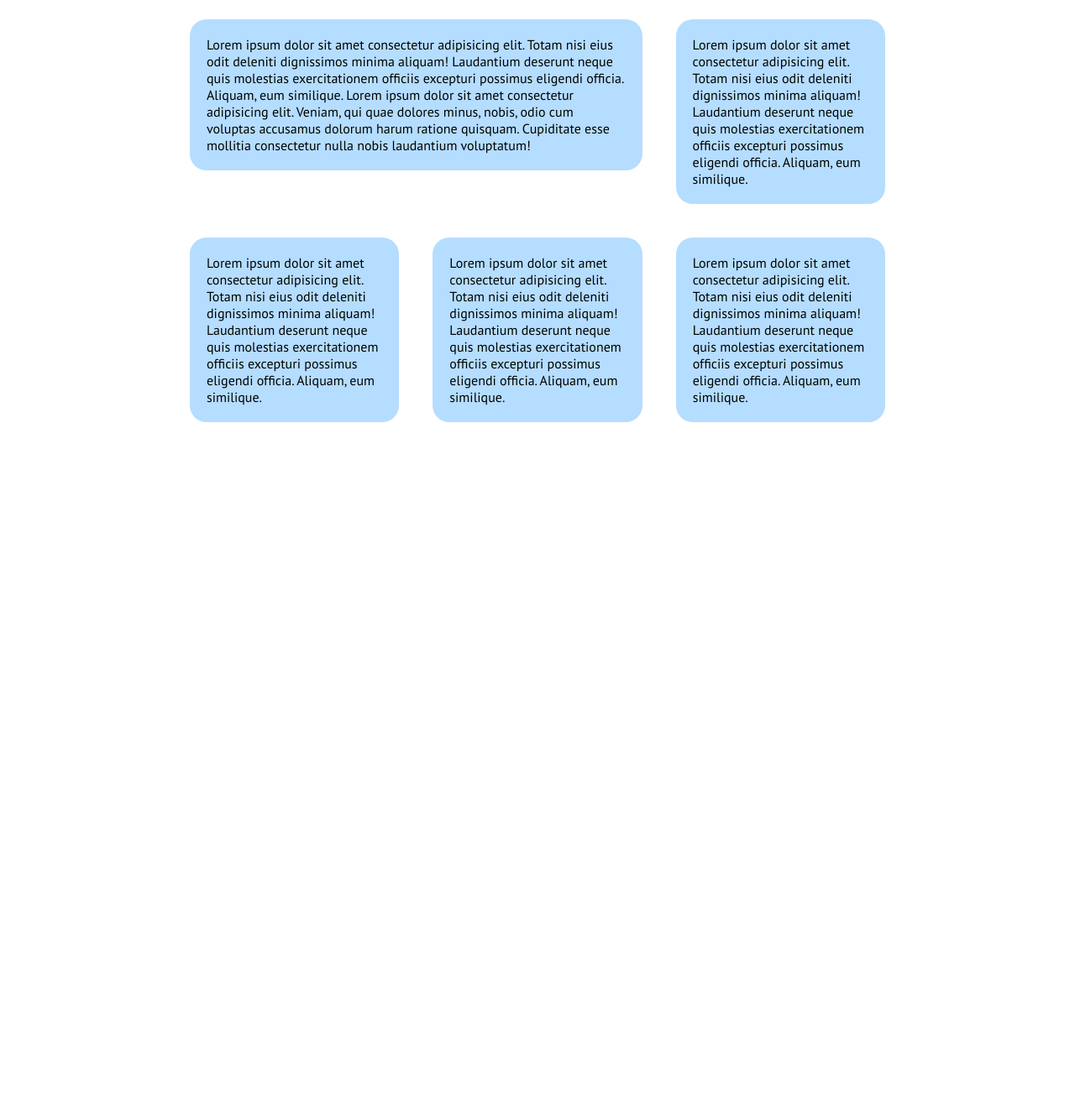
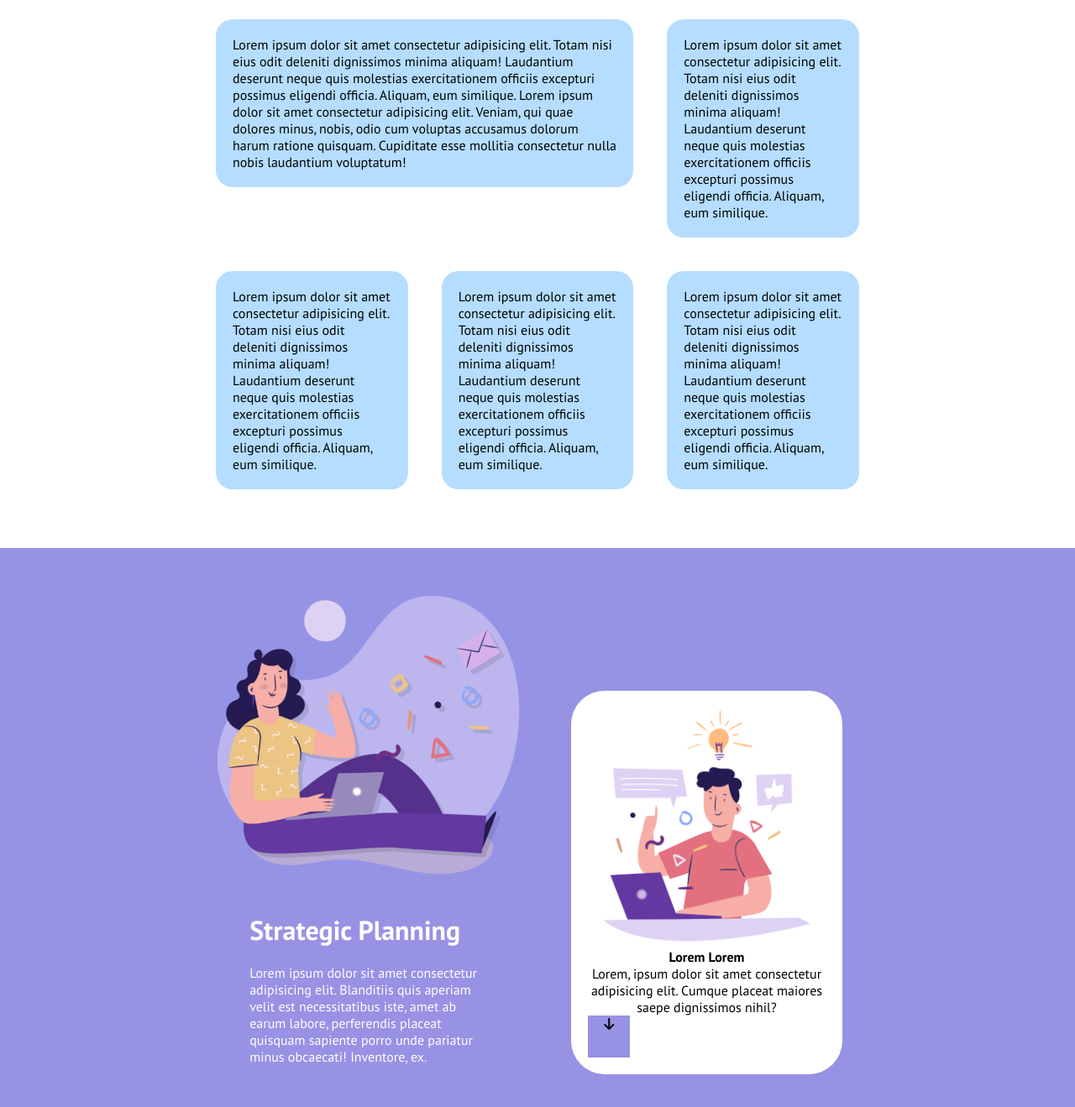
Before and after one commit to yaredghebre/htmlcss-responsive-layout, a plain HTML site: page index.html in a window 1280 px wide. Shown: the part 147-1466 px from the top of the page at 84% size. Before the commit the page ends 800 px from the top, so only its background shows below. Drawn offline with Linux system fonts and the light colour scheme.

Commit message:
Add: Section Planning (day 1)

```diff
--- a/css/style.css
+++ b/css/style.css
@@ -4,6 +4,7 @@
     --bg-purple: #9792e4;
     --bg-blue: #0084fd;
     --bg-lightblue: #b5ddff;
+    --bg-white: white;
 
     --font-yellow: #fdc15f;
     --font-purple: #9792e4;
@@ -38,6 +39,10 @@ body {
     font-family: 'PT Sans', sans-serif;
 }
 
+.ta-center {
+    text-align: center;
+}
+
 /* Utilities */
 .flex {
     display: flex;
@@ -67,8 +72,28 @@ body {
     gap: 20px;
 }
 
+.m-20 {
+    margin: 20px;
+}
+
+.mb-20 {
+    margin-bottom: 20px;
+}
+
+.mt-20 {
+    margin-top: 20px;
+}
+
+.p-20 {
+    padding: 20px;
+}
+
 .b-r {
     border-radius: 20px;
+}
+
+.b-r-40 {
+    border-radius: 40px;
 }
 
 .section-padding {
@@ -91,14 +116,17 @@ nav {
 
 .header-links {
     top: 40px;
-    right: 20px;
+    right: 40px;
     display: none;
-    /* debug */
 }
 
 @media screen and (min-width: 768px) {
     .nav-container {
         width: 100%;
+    }
+
+    .header-settings {
+        display: block;
     }
 }
 
@@ -112,7 +140,7 @@ nav {
     }
 
     .nav-container {
-        width: 70%;
+        width: 65%;
         margin: 0 auto;
     }
 }
@@ -135,8 +163,6 @@ nav {
 }
 
 .j-card {
-    margin: 20px ;
-    padding: 20px;
     background-color: var(--bg-lightblue);
 }
 
@@ -145,18 +171,66 @@ nav {
         display: flex;
     }
 
-    .topleft {
+    .j-topleft {
         width: 66.66%;
     }
 
-    .topright {
+    .j-topright {
         width: 33.33%;
     }
 }
 
 @media screen and (min-width: 992px) {
     .jumbotron-wrapper {
-        width: 70%;
+        width: 65%;
         margin: 0 auto;
     }
 }
+
+/* MAIN */
+/* Planning */
+.planning {
+    background-color: var(--bg-purple);
+    color: var(--font-white);
+}
+
+.plan-card-bottom {
+    background-color: var(--bg-white);
+    color: black;
+}
+
+.arrow-button {
+    background-color: var(--bg-purple);
+    /* debug */
+    width: 50px;
+    height: 50px;
+    /* border-radius: 50%; */
+
+}
+@media screen and (min-width: 768px) {
+    h3 {
+        font-size: 2rem;
+    }
+}
+
+@media screen and (min-width: 992px) {
+    .planning-wrapper {
+        width: 65%;
+        margin: 0 auto;
+    }
+
+    .plan-row {
+        display: flex;
+        justify-content: space-around;
+    }
+
+    .plan-col {
+        width: 45%;
+    }
+
+    .plan-card-bottom {
+        position: absolute;
+        top: 100px;
+        right: 0;
+    }
+}
--- a/index.html
+++ b/index.html
@@ -42,24 +42,24 @@
         <section class="jumbotron section-padding">
             <div class="jumbotron-wrapper">
                 <div class="j-row">
-                    <div class="j-col topleft">
-                        <div class="j-card b-r">Lorem ipsum dolor sit amet consectetur adipisicing elit. Totam nisi eius odit deleniti dignissimos minima aliquam! Laudantium deserunt neque quis molestias exercitationem officiis excepturi possimus eligendi officia. Aliquam, eum similique.
+                    <div class="j-col j-topleft">
+                        <div class="j-card m-20 p-20 b-r">Lorem ipsum dolor sit amet consectetur adipisicing elit. Totam nisi eius odit deleniti dignissimos minima aliquam! Laudantium deserunt neque quis molestias exercitationem officiis excepturi possimus eligendi officia. Aliquam, eum similique.
                             Lorem ipsum dolor sit amet consectetur adipisicing elit. Veniam, qui quae dolores minus, nobis, odio cum voluptas accusamus dolorum harum ratione quisquam. Cupiditate esse mollitia consectetur nulla nobis laudantium voluptatum!
                         </div>
                     </div>
-                    <div class="j-col topright">
-                        <div class="j-card b-r">Lorem ipsum dolor sit amet consectetur adipisicing elit. Totam nisi eius odit deleniti dignissimos minima aliquam! Laudantium deserunt neque quis molestias exercitationem officiis excepturi possimus eligendi officia. Aliquam, eum similique.</div>
+                    <div class="j-col j-topright">
+                        <div class="j-card m-20 p-20 b-r">Lorem ipsum dolor sit amet consectetur adipisicing elit. Totam nisi eius odit deleniti dignissimos minima aliquam! Laudantium deserunt neque quis molestias exercitationem officiis excepturi possimus eligendi officia. Aliquam, eum similique.</div>
                     </div>
                 </div>
                 <div class="j-row">
                     <div class="j-col">
-                        <div class="j-card b-r">Lorem ipsum dolor sit amet consectetur adipisicing elit. Totam nisi eius odit deleniti dignissimos minima aliquam! Laudantium deserunt neque quis molestias exercitationem officiis excepturi possimus eligendi officia. Aliquam, eum similique.</div>
+                        <div class="j-card m-20 p-20 b-r">Lorem ipsum dolor sit amet consectetur adipisicing elit. Totam nisi eius odit deleniti dignissimos minima aliquam! Laudantium deserunt neque quis molestias exercitationem officiis excepturi possimus eligendi officia. Aliquam, eum similique.</div>
                     </div>
                     <div class="j-col">
-                        <div class="j-card b-r">Lorem ipsum dolor sit amet consectetur adipisicing elit. Totam nisi eius odit deleniti dignissimos minima aliquam! Laudantium deserunt neque quis molestias exercitationem officiis excepturi possimus eligendi officia. Aliquam, eum similique.</div>
+                        <div class="j-card m-20 p-20 b-r">Lorem ipsum dolor sit amet consectetur adipisicing elit. Totam nisi eius odit deleniti dignissimos minima aliquam! Laudantium deserunt neque quis molestias exercitationem officiis excepturi possimus eligendi officia. Aliquam, eum similique.</div>
                     </div>
                     <div class="j-col">
-                        <div class="j-card b-r">Lorem ipsum dolor sit amet consectetur adipisicing elit. Totam nisi eius odit deleniti dignissimos minima aliquam! Laudantium deserunt neque quis molestias exercitationem officiis excepturi possimus eligendi officia. Aliquam, eum similique.</div>
+                        <div class="j-card m-20 p-20 b-r">Lorem ipsum dolor sit amet consectetur adipisicing elit. Totam nisi eius odit deleniti dignissimos minima aliquam! Laudantium deserunt neque quis molestias exercitationem officiis excepturi possimus eligendi officia. Aliquam, eum similique.</div>
                     </div>
                 </div>
             </div>
@@ -70,7 +70,27 @@
     <!-- MAIN -->
     <main>
         <!-- Section Planning -->
-        <section></section>
+        <section class="planning section-padding">
+            <div class="planning-wrapper">
+                <div class="plan-row">
+                    <div class="plan-col">
+                        <img src="img/planning1.png" alt="planning1 image">
+                        <div class="plan-card m-20 p-20">
+                            <h3 class="mb-20">Strategic Planning</h3>
+                            <p class="mt-20">Lorem ipsum dolor sit amet consectetur adipisicing elit. Blanditiis quis aperiam velit est necessitatibus iste, amet ab earum labore, perferendis placeat quisquam sapiente porro unde pariatur minus obcaecati! Inventore, ex.</p>
+                        </div>
+                    </div>
+                    <div class="plan-col relative">
+                        <div class="plan-card-bottom m-20 p-20 b-r-40 ta-center">
+                            <img src="img/planning2.png" alt="planning2 image">
+                            <h4>Lorem Lorem</h4>
+                            <p>Lorem, ipsum dolor sit amet consectetur adipisicing elit. Cumque placeat maiores saepe dignissimos nihil?</p>
+                            <div class="arrow-button"><a href=""><i class="fa-solid fa-arrow-down"></i></a></div>
+                        </div>
+                    </div>
+                </div>
+            </div>
+        </section>
 
         <!-- Section Testimonials -->
         <section></section>
```
Also changed, not shown: 1 other file.
